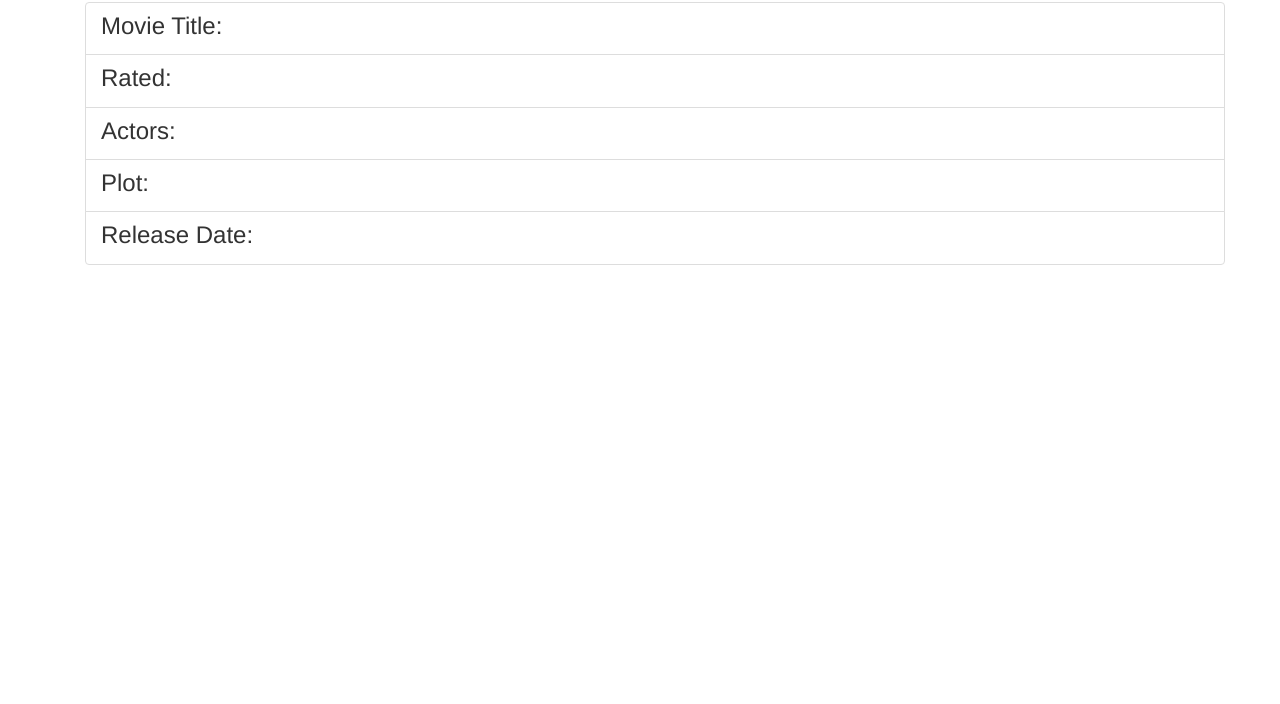
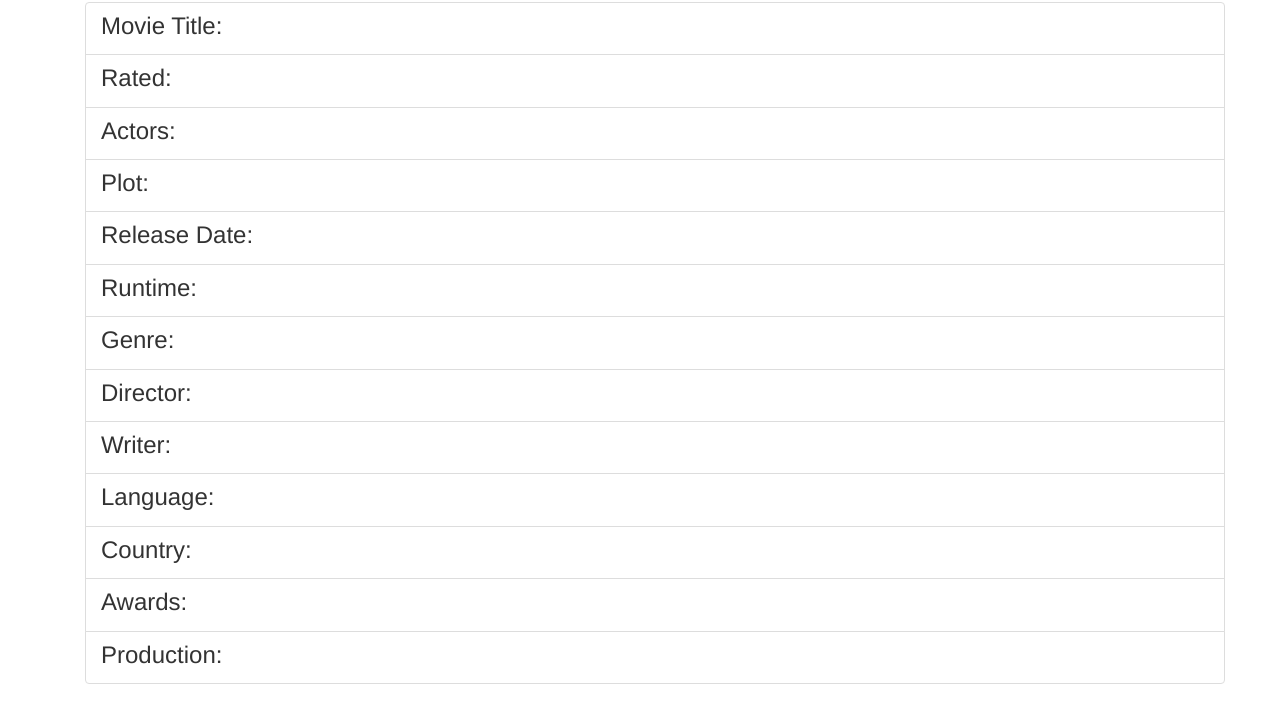
Before and after one commit to slevine16/lesson8_ajax, a plain HTML site: page index.html in a window 1280 px wide. Shown: the part 533-1237 px from the top of the page. Before the commit the page ends 818 px from the top, so only its background shows below. Drawn offline with nearby package versions, Linux system fonts and the light colour scheme.

Commit message:
Lesson 9 final commit

```diff
--- a/index.html
+++ b/index.html
@@ -1,8 +1,8 @@
 <html>
 <!- -
 Program Name:   Seminole Movie Connection
-Author:
-Date:
+Author: Sara Levine
+Date: April 12, 2017
 Filename:   index.html
 - ->
 
@@ -53,7 +53,38 @@ Filename:   index.html
             <h3 class="list-group-item-heading">Release Date:</h3>
             <p class="list-group-item-text lead text-primary" id="Released">  </p>
         </a>
-
+        <a href="#" class="list-group-item">
+            <h3 class="list-group-item-heading">Runtime:</h3>
+            <p class="list-group-item-text lead text-primary" id="Runtime">  </p>
+        </a>
+         <a href="#" class="list-group-item">
+            <h3 class="list-group-item-heading">Genre:</h3>
+            <p class="list-group-item-text lead text-primary" id="Genre">  </p>
+        </a>
+         <a href="#" class="list-group-item">
+            <h3 class="list-group-item-heading">Director:</h3>
+            <p class="list-group-item-text lead text-primary" id="Director">  </p>
+        </a>
+         <a href="#" class="list-group-item">
+            <h3 class="list-group-item-heading">Writer:</h3>
+            <p class="list-group-item-text lead text-primary" id="Writer">  </p>
+        </a>
+         <a href="#" class="list-group-item">
+            <h3 class="list-group-item-heading">Language:</h3>
+            <p class="list-group-item-text lead text-primary" id="Language">  </p>
+        </a>
+ <a href="#" class="list-group-item">
+            <h3 class="list-group-item-heading">Country:</h3>
+            <p class="list-group-item-text lead text-primary" id="Country">  </p>
+        </a>
+         <a href="#" class="list-group-item">
+            <h3 class="list-group-item-heading">Awards:</h3>
+            <p class="list-group-item-text lead text-primary" id="Awards">  </p>
+        </a>
+         <a href="#" class="list-group-item">
+            <h3 class="list-group-item-heading">Production:</h3>
+            <p class="list-group-item-text lead text-primary" id="Production">  </p>
+        </a>
     </div>
 </div>
     <script>
@@ -71,6 +102,14 @@ Filename:   index.html
                      $('#Actors').html(json.Actors);
                      $('#Plot').html(json.Plot);
                      $('#Released').html(json.Released);
+                     $('#Runtime').html(json.Runtime);
+                     $('#Genre').html(json.Genre);
+                     $('#Director').html(json.Director);
+                     $('#Writer').html(json.Writer);
+                     $('#Language').html(json.Language);
+                     $('#Country').html(json.Country);
+                     $('#Awards').html(json.Awards);
+                     $('#Production').html(json.Production);
                 })
                 .fail(function() {
                       alert("Posting failed.");
```
Also changed, not shown: 1 other file.
